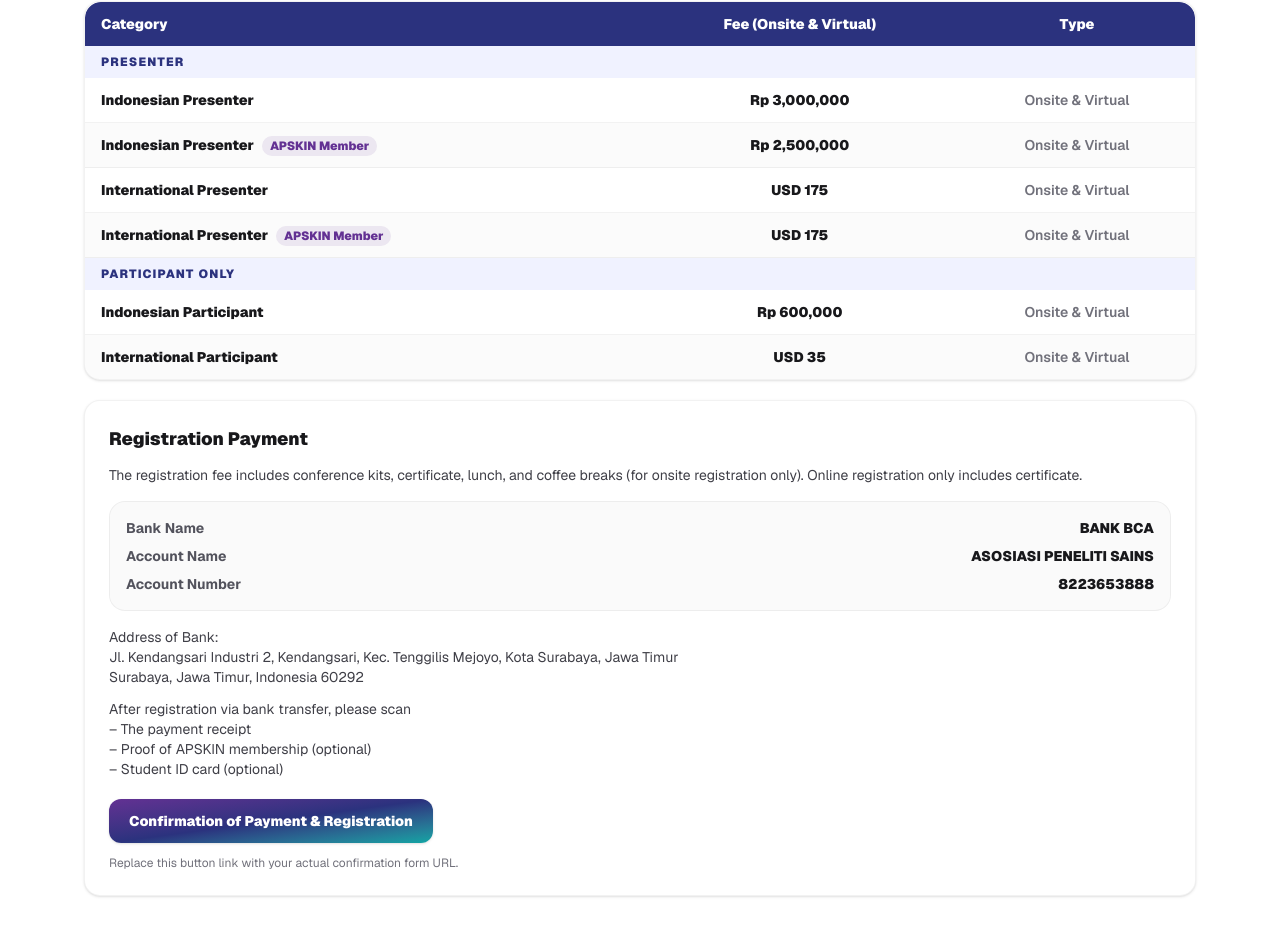
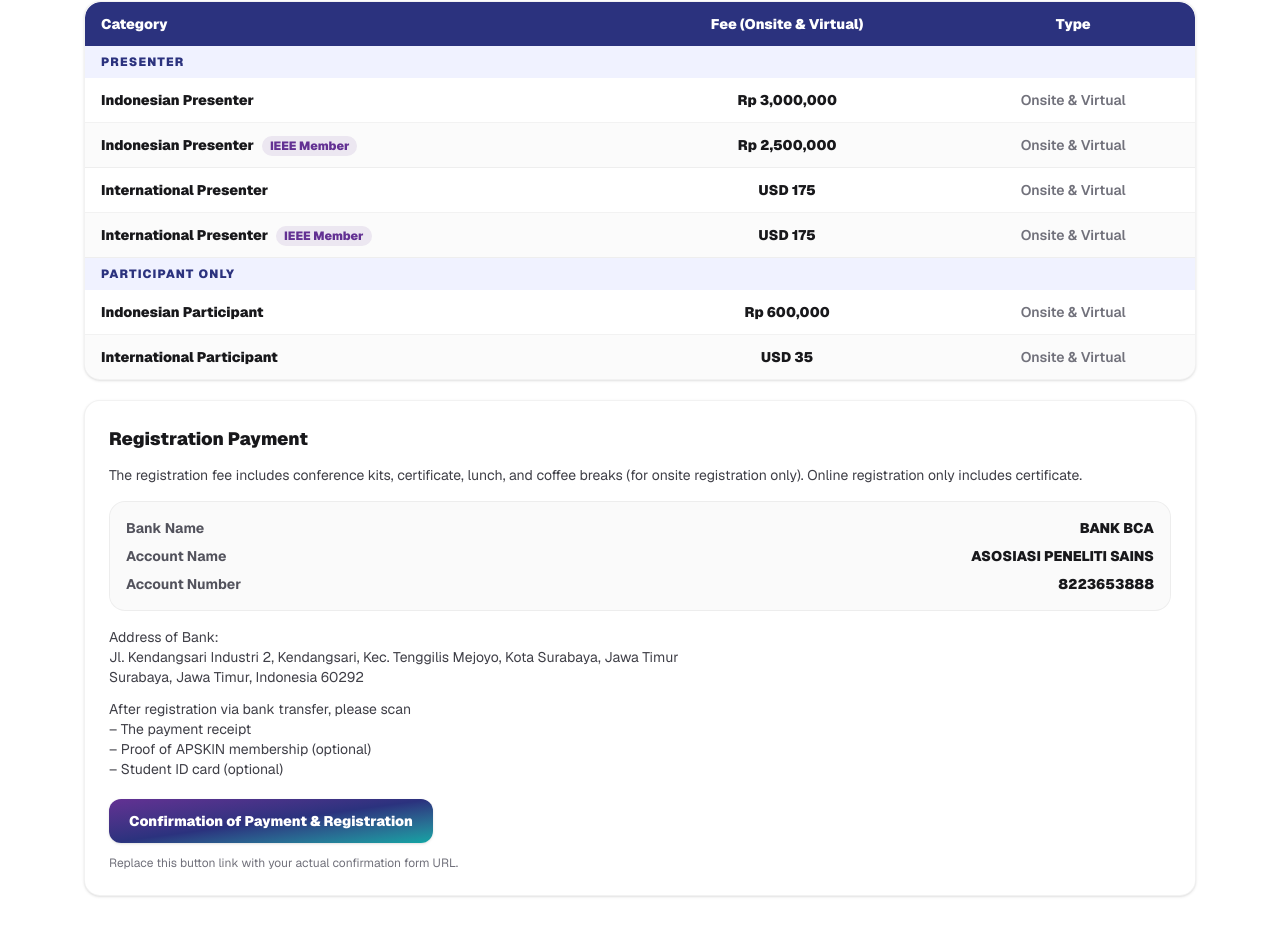
Before and after one commit to helloawuteam-maker/iconic2026, a Next.js app: page / in a window 1280 px wide. Shown: the part 3648-4581 px from the top of the page. Built offline with nearby package versions, Linux system fonts and the light colour scheme.

Commit message:
ieee update 2

```diff
--- a/app/page.tsx
+++ b/app/page.tsx
@@ -334,7 +334,7 @@ export default function Home() {
                   <tr className="bg-black/[0.015]">
                     <td className="border-b border-black/5 px-4 py-3 font-black text-zinc-900">
                       Indonesian Presenter
-                      <span className="ml-2 rounded-full bg-[#633193]/10 px-2 py-0.5 text-xs font-black text-[#633193]">APSKIN Member</span>
+                      <span className="ml-2 rounded-full bg-[#633193]/10 px-2 py-0.5 text-xs font-black text-[#633193]">IEEE Member</span>
                     </td>
                     <td className="border-b border-black/5 px-4 py-3 text-center font-black text-zinc-900">Rp 2,500,000</td>
                     <td className="border-b border-black/5 px-4 py-3 text-center text-zinc-500">Onsite &amp; Virtual</td>
@@ -347,7 +347,7 @@ export default function Home() {
                   <tr className="bg-black/[0.015]">
                     <td className="border-b border-black/5 px-4 py-3 font-black text-zinc-900">
                       International Presenter
-                      <span className="ml-2 rounded-full bg-[#633193]/10 px-2 py-0.5 text-xs font-black text-[#633193]">APSKIN Member</span>
+                      <span className="ml-2 rounded-full bg-[#633193]/10 px-2 py-0.5 text-xs font-black text-[#633193]">IEEE Member</span>
                     </td>
                     <td className="border-b border-black/5 px-4 py-3 text-center font-black text-zinc-900">USD 175</td>
                     <td className="border-b border-black/5 px-4 py-3 text-center text-zinc-500">Onsite &amp; Virtual</td>
```
